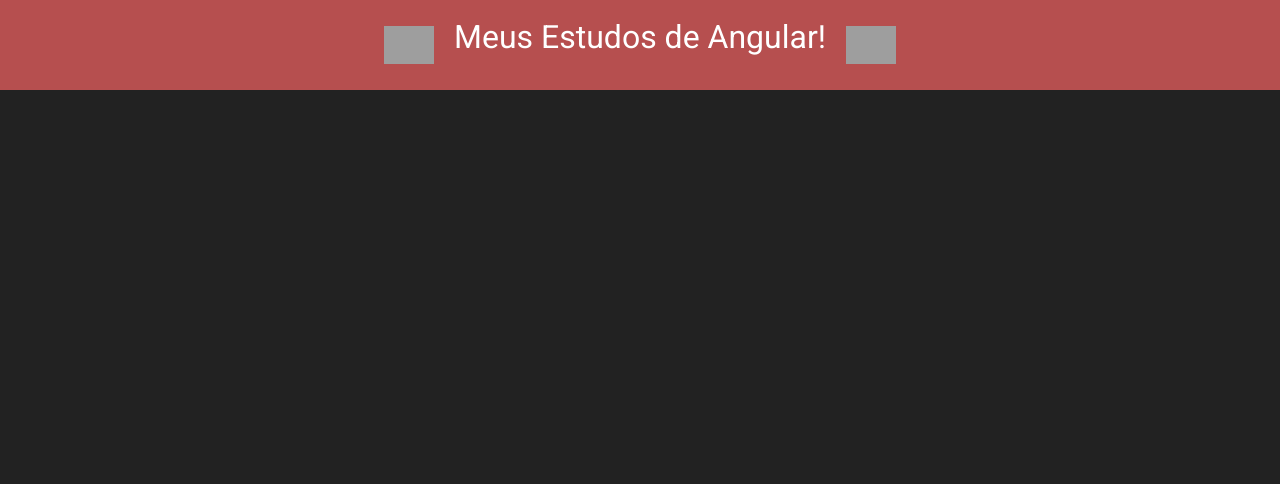
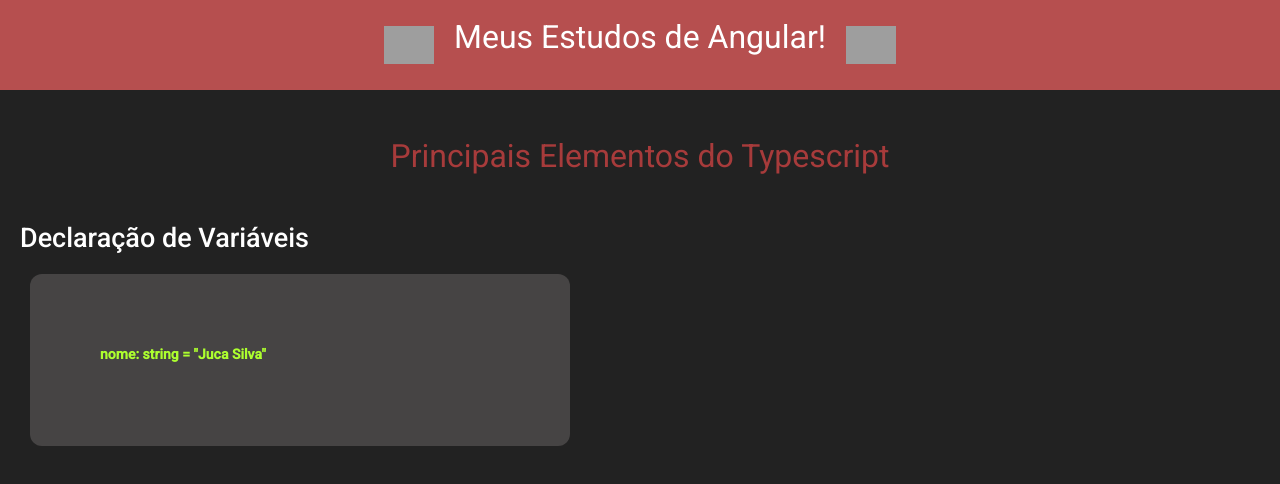
Before and after one commit to leoportogtr86/angular, an Angular app: page / in a window 1280 px wide. Shown: the top 484 px of the page. Built offline with nearby package versions, Linux system fonts and the light colour scheme; grey boxes are pictures that could not be loaded.

Commit message:
revisao de typescript

```diff
--- a/src/app/app.component.html
+++ b/src/app/app.component.html
@@ -1 +1,2 @@
 <app-header></app-header>
+<app-revisao-ts></app-revisao-ts>
--- a/src/app/app.module.ts
+++ b/src/app/app.module.ts
@@ -7,14 +7,16 @@
 import { BrowserAnimationsModule } from '@angular/platform-browser/animations';
 import { PrimeiroComponent } from './components/primeiro/primeiro.component';
 import { SegundoComponent } from './components/segundo/segundo.component';
-import { HeaderComponent } from './components/template/header/header.component'
+import { HeaderComponent } from './components/template/header/header.component';
+import { RevisaoTsComponent } from './components/revisao-ts/revisao-ts.component'
 
 @NgModule({
   declarations: [
     AppComponent,
     PrimeiroComponent,
     SegundoComponent,
-    HeaderComponent
+    HeaderComponent,
+    RevisaoTsComponent
   ],
   imports: [
     BrowserModule,
--- /dev/null
+++ b/src/app/components/revisao-ts/revisao-ts.component.css
@@ -0,0 +1,57 @@
+.title{
+
+    font-size: 32px;
+}
+
+.subtitle{
+
+    font-size: 27px;
+    color: white;
+    margin: 20px;
+}
+
+.code{
+
+    background-color: rgb(70, 68, 68);
+    display: flex;
+    justify-content: flex-start;
+    align-items: center;
+    padding: 70px;
+    width: 400px;
+    margin-left: 30px;
+    border-radius: 12px;
+    color: greenyellow;
+    font-weight: bold;
+
+
+
+}
+
+.m-1{
+
+    margin: 10px;
+}
+
+
+.m-2{
+
+    margin: 20px;
+}
+
+
+.m-3{
+
+    margin: 30px;
+}
+
+
+.m-4{
+
+    margin: 40px;
+}
+
+
+.m-5{
+
+    margin: 50px;
+}
--- /dev/null
+++ b/src/app/components/revisao-ts/revisao-ts.component.html
@@ -0,0 +1,8 @@
+<h1 class="title center m-5">Principais Elementos do Typescript</h1>
+
+<h2 class="subtitle">Declaração de Variáveis</h2>
+
+<div class="code">
+
+    <p>nome: string = "Juca Silva"</p>
+</div>
--- /dev/null
+++ b/src/app/components/revisao-ts/revisao-ts.component.ts
@@ -0,0 +1,15 @@
+import { Component, OnInit } from '@angular/core';
+
+@Component({
+  selector: 'app-revisao-ts',
+  templateUrl: './revisao-ts.component.html',
+  styleUrls: ['./revisao-ts.component.css']
+})
+export class RevisaoTsComponent implements OnInit {
+
+  constructor() { }
+
+  ngOnInit(): void {
+  }
+
+}
--- a/src/styles.css
+++ b/src/styles.css
@@ -21,3 +21,8 @@
 
     color: rgb(167, 59, 59);
 }
+
+.red{
+
+    color: rgb(167, 59, 59);
+}
```
Also changed, not shown: 1 other file (tests, documents, lock files or other folders).
